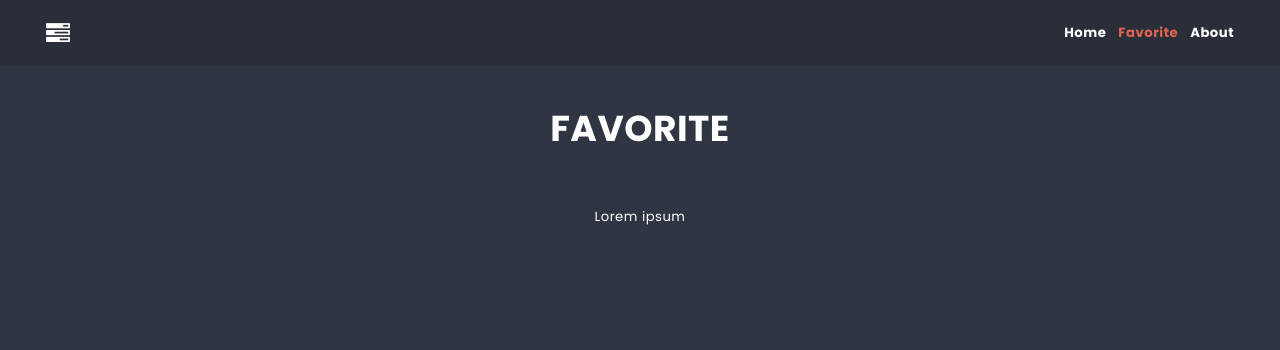
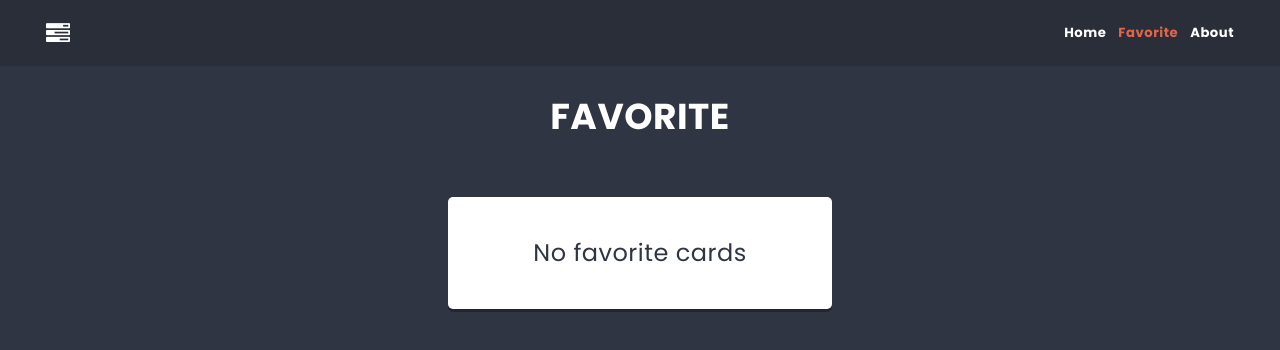
Before and after one commit to Ola-Cencora/React-First-App, a React (Create React App) app: page /favorite in a window 1280 px wide. Shown: the top 350 px of the page. Built offline with nearby package versions, Linux system fonts and the light colour scheme.

Commit message:
Add favorite cards feature

```diff
--- a/package.json
+++ b/package.json
@@ -6,6 +6,7 @@
     "@testing-library/jest-dom": "^5.17.0",
     "@testing-library/react": "^13.4.0",
     "@testing-library/user-event": "^13.5.0",
+    "clsx": "^2.0.0",
     "font-awesome": "^4.7.0",
     "react": "^18.2.0",
     "react-dom": "^18.2.0",
--- a/src/components/Card/Card.js
+++ b/src/components/Card/Card.js
@@ -1,9 +1,27 @@
-import styles from './Card.module.scss'
+import styles from "./Card.module.scss";
+import clsx from "clsx";
+import { useDispatch } from "react-redux";
+import { toggleCardFavorite } from "../../redux/store";
 
-const Card = props => {
-    return (
-        <li className={styles.card}>{props.title}</li>
-    );
+const Card = ({ id, title, isFavorite }) => {
+  const dispatch = useDispatch();
+
+  const toggleFavorite = (e) => {
+    e.preventDefault();
+    dispatch(toggleCardFavorite(id));
+  };
+
+  return (
+    <li className={styles.card}>
+      {title}
+      <button
+        onClick={toggleFavorite}
+        className={clsx(styles.button, isFavorite === true && styles.favorite)}
+      >
+        <span className="fa fa-star-o"></span>
+      </button>
+    </li>
+  );
 };
 
-export default Card
+export default Card;
--- a/src/components/Card/Card.module.scss
+++ b/src/components/Card/Card.module.scss
@@ -11,3 +11,14 @@
     justify-content: space-between;
     font-weight: bold;
 }
+
+.button {
+    border: none;
+    background-color: $color-light;
+}
+
+.favorite {
+    span {
+        color: $color-warning;
+    }
+}
--- a/src/components/Column/Column.js
+++ b/src/components/Column/Column.js
@@ -15,7 +15,7 @@ const Column = (props) => {
       </h2>
       <ul className={styles.cards}>
         {cards.map((card) => (
-          <Card key={card.id} title={card.title} />
+          <Card key={card.id} {...card} />
         ))}
       </ul>
       <CardForm columnId={props.id} />
--- a/src/components/Favorite/Favorite.js
+++ b/src/components/Favorite/Favorite.js
@@ -1,13 +1,28 @@
-import styles from './Favorite.module.scss'
-import PageTitle from '../PageTitle/PageTitle';
+import styles from "./Favorite.module.scss";
+import PageTitle from "../PageTitle/PageTitle";
+import { getFavoriteCards } from "../../redux/store";
+import { useSelector } from "react-redux";
+import Card from "../Card/Card";
 
 const Favorite = () => {
-    return (
-        <div className={styles.favorite}>
-            <PageTitle>Favorite</PageTitle>
-            <p>Lorem ipsum</p>
-        </div>
-    );
+  const favoriteCards = useSelector(getFavoriteCards);
+
+  return (
+    <article className={styles.favorite}>
+      <PageTitle>Favorite</PageTitle>
+      <div className={styles.column}>
+        {favoriteCards.length > 0 ? (
+          <ul className={styles.cards}>
+            {favoriteCards.map((card) => (
+              <Card key={card.id} {...card} />
+            ))}
+          </ul>
+        ) : (
+          <p className={styles.info}>No favorite cards</p>
+        )}
+      </div>
+    </article>
+  );
 };
 
 export default Favorite;
--- a/src/components/Favorite/Favorite.module.scss
+++ b/src/components/Favorite/Favorite.module.scss
@@ -1,5 +1,27 @@
+@use "sass:math";
 @import '../../styles/settings.scss';
 
+
 .favorite {
-  padding: $base-size;
+  display: flex;
+  flex-direction: column;
+  align-items: center;
 }
+
+.column {
+  flex-shrink: 0;
+  width: calc(33% - 12px);
+  background: $color-light;
+  padding: ($base-size * 1.5);
+  border-radius: $radius;
+  box-shadow: 0 math.div($base-size, 4) 0 rgba(0,0,0,0.3);
+  color: $color-dark;
+}
+
+.cards {
+  padding: math.div($base-size, 2) 0;
+}
+
+.info {
+  font-size: 24px;
+}
--- a/src/redux/initialState.js
+++ b/src/redux/initialState.js
@@ -40,12 +40,12 @@ const initialState = {
   ],
 
   cards: [
-    { id: '1', columnId: '1', title: "This is Going to Hurt" },
-    { id: '2', columnId: '1', title: "Interpreter of Maladies" },
-    { id: '3', columnId: '2', title: "Harry Potter" },
-    { id: '4', columnId: '2', title: "Star Wars" },
-    { id: '5', columnId: '3', title: "The Witcher" },
-    { id: '6', columnId: '3', title: "Skyrim" },
+    { id: '1', columnId: '1', title: "This is Going to Hurt", isFavorite: false },
+    { id: '2', columnId: '1', title: "Interpreter of Maladies", isFavorite: false },
+    { id: '3', columnId: '2', title: "Harry Potter", isFavorite: false },
+    { id: '4', columnId: '2', title: "Star Wars", isFavorite: false },
+    { id: '5', columnId: '3', title: "The Witcher", isFavorite: false },
+    { id: '6', columnId: '3', title: "Skyrim", isFavorite: false },
   ],
 
   filterCards: "",
--- a/src/redux/store.js
+++ b/src/redux/store.js
@@ -20,11 +20,15 @@ export const getColumnsByList = ({ columns }, listId) =>
 
 export const getSearchString = ({ filterCards }) => filterCards;
 
+export const getFavoriteCards = ({ cards }) =>
+  cards.filter((card) => card.isFavorite === true);
+
 // action creators
 export const addColumn = (payload) => ({ type: "ADD_COLUMN", payload });
 export const addCard = (payload) => ({ type: "ADD_CARD", payload });
 export const filterCards = (payload) => ({ type: "FILTER_CARDS", payload });
 export const addList = (payload) => ({ type: "ADD_LIST", payload });
+export const toggleCardFavorite = (payload) => ({ type: 'TOGGLE_CARD_FAVORITE', payload });
 
 const reducer = (state, action) => {
   switch (action.type) {
@@ -40,6 +44,9 @@ const reducer = (state, action) => {
     case "ADD_LIST":
       return { ...state, lists: [...state.lists, action.payload ]};
 
+    case 'TOGGLE_CARD_FAVORITE':
+      return { ...state, cards: state.cards.map(card => (card.id === action.payload) ? { ...card, isFavorite: !card.isFavorite } : card) };
+
     default:
       return state;
   }
```
Also changed, not shown: 1 other file (tests, documents, lock files or other folders).
